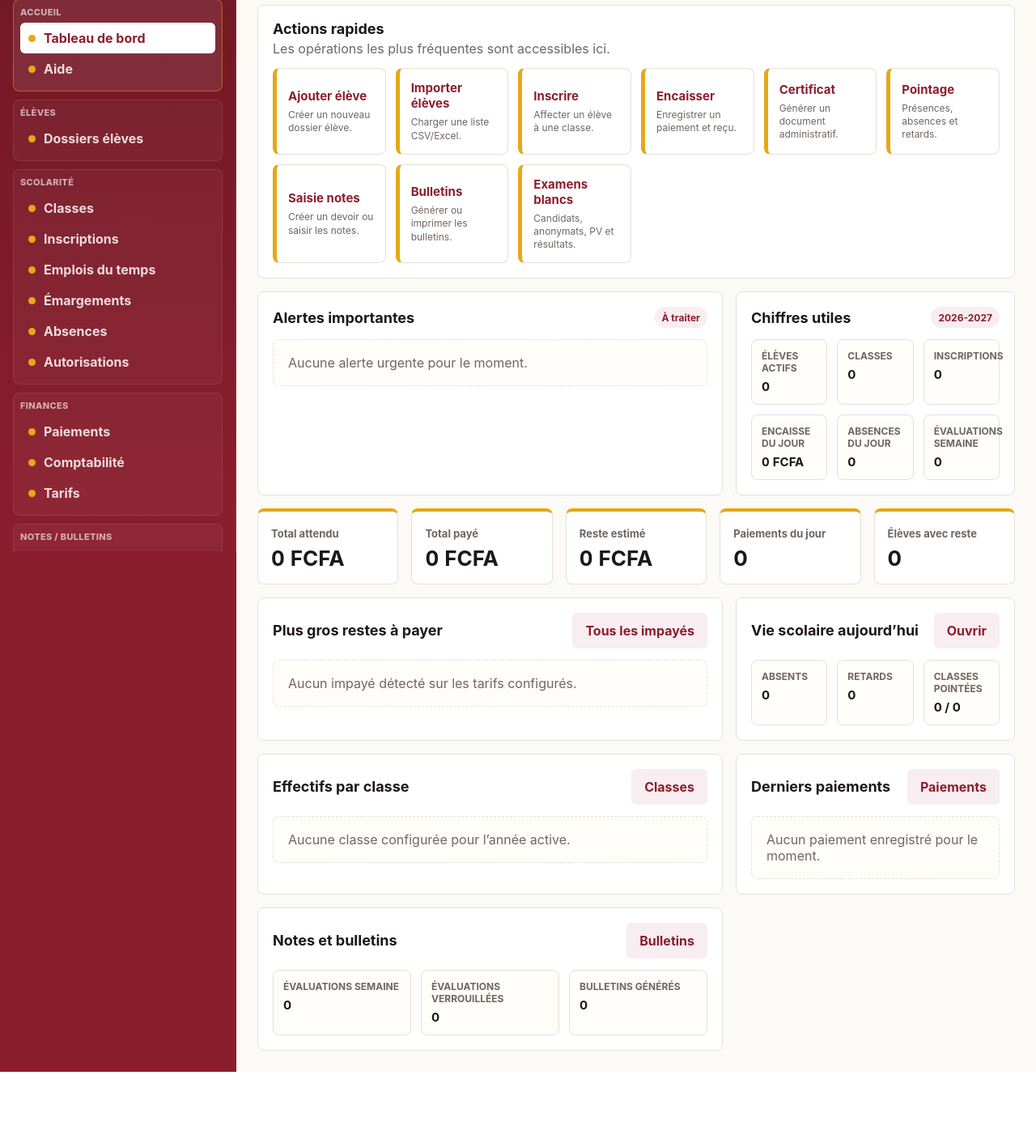
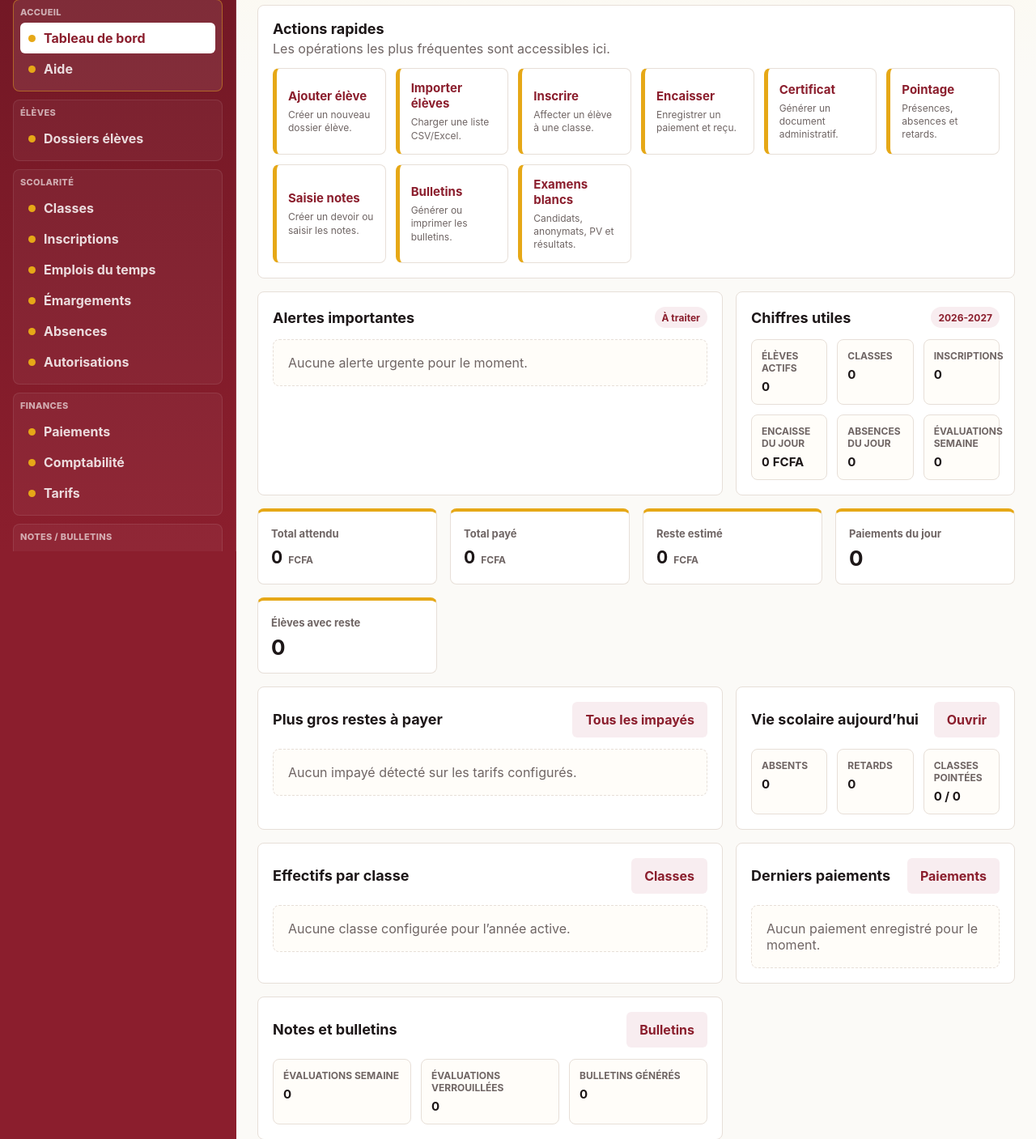
Before and after one commit to Jledtt/lycee-pagnidibsom-logiciel, a Laravel app: page /dashboard in a window 1280 px wide. Shown: the part 119-1526 px from the top of the page at 81% size. Before the commit the page ends 1443 px from the top, so only its background shows below. Run offline with Laravel 12, Linux system fonts and the light colour scheme; the visitor is signed in with stand-in values (Sample User, id 1); data comes from the database, SQL or seed files in the repository; data that the repository does not hold is empty; parts of the project's set-up code (start-up, migrations or seed data) failed here and were passed over.

Commit message:
Adapte les grands montants du tableau de bord

```diff
--- a/resources/views/dashboard.blade.php
+++ b/resources/views/dashboard.blade.php
@@ -215,18 +215,27 @@
     @endcanany
 
     @can('payments.reports')
-        <section class="grid stats" style="margin-top:16px">
+        <section class="grid stats finance-stats" style="margin-top:16px">
             <div class="stat">
                 <span>Total attendu</span>
-                <strong class="money">{{ number_format($financeAlerts['expected'], 0, ',', ' ') }} FCFA</strong>
+                <strong class="money">
+                    <span class="money-amount">{{ number_format($financeAlerts['expected'], 0, ',', ' ') }}</span>
+                    <span class="money-currency">FCFA</span>
+                </strong>
             </div>
             <div class="stat">
                 <span>Total payé</span>
-                <strong class="money">{{ number_format($financeAlerts['paid'], 0, ',', ' ') }} FCFA</strong>
+                <strong class="money">
+                    <span class="money-amount">{{ number_format($financeAlerts['paid'], 0, ',', ' ') }}</span>
+                    <span class="money-currency">FCFA</span>
+                </strong>
             </div>
             <div class="stat">
                 <span>Reste estimé</span>
-                <strong class="money">{{ number_format($financeAlerts['remaining'], 0, ',', ' ') }} FCFA</strong>
+                <strong class="money">
+                    <span class="money-amount">{{ number_format($financeAlerts['remaining'], 0, ',', ' ') }}</span>
+                    <span class="money-currency">FCFA</span>
+                </strong>
             </div>
             <div class="stat">
                 <span>Paiements du jour</span>
--- a/resources/views/layouts/school.blade.php
+++ b/resources/views/layouts/school.blade.php
@@ -374,7 +374,7 @@
         }
 
         .stats {
-            grid-template-columns: repeat(5, minmax(140px, 1fr));
+            grid-template-columns: repeat(auto-fit, minmax(min(210px, 100%), 1fr));
         }
 
         .stat,
@@ -386,11 +386,12 @@
         }
 
         .stat {
+            min-width: 0;
             padding: 16px;
             border-top: 4px solid var(--gold);
         }
 
-        .stat span {
+        .stat > span {
             color: var(--muted);
             font-size: 13px;
             font-weight: 700;
@@ -398,9 +399,32 @@
 
         .stat strong {
             display: block;
+            max-width: 100%;
             margin-top: 8px;
             font-size: 26px;
             line-height: 1.1;
+            overflow-wrap: anywhere;
+        }
+
+        .stat .money {
+            display: flex;
+            flex-wrap: wrap;
+            align-items: baseline;
+            gap: 4px 7px;
+            font-size: 22px;
+            font-variant-numeric: tabular-nums;
+        }
+
+        .money-amount {
+            min-width: 0;
+            white-space: nowrap;
+        }
+
+        .money-currency {
+            color: var(--muted);
+            font-size: 12px;
+            line-height: 1;
+            white-space: nowrap;
         }
 
         .two-col {
```
Also changed, not shown: tests/e2e/application.spec.mjs (+27 -0 lines).
